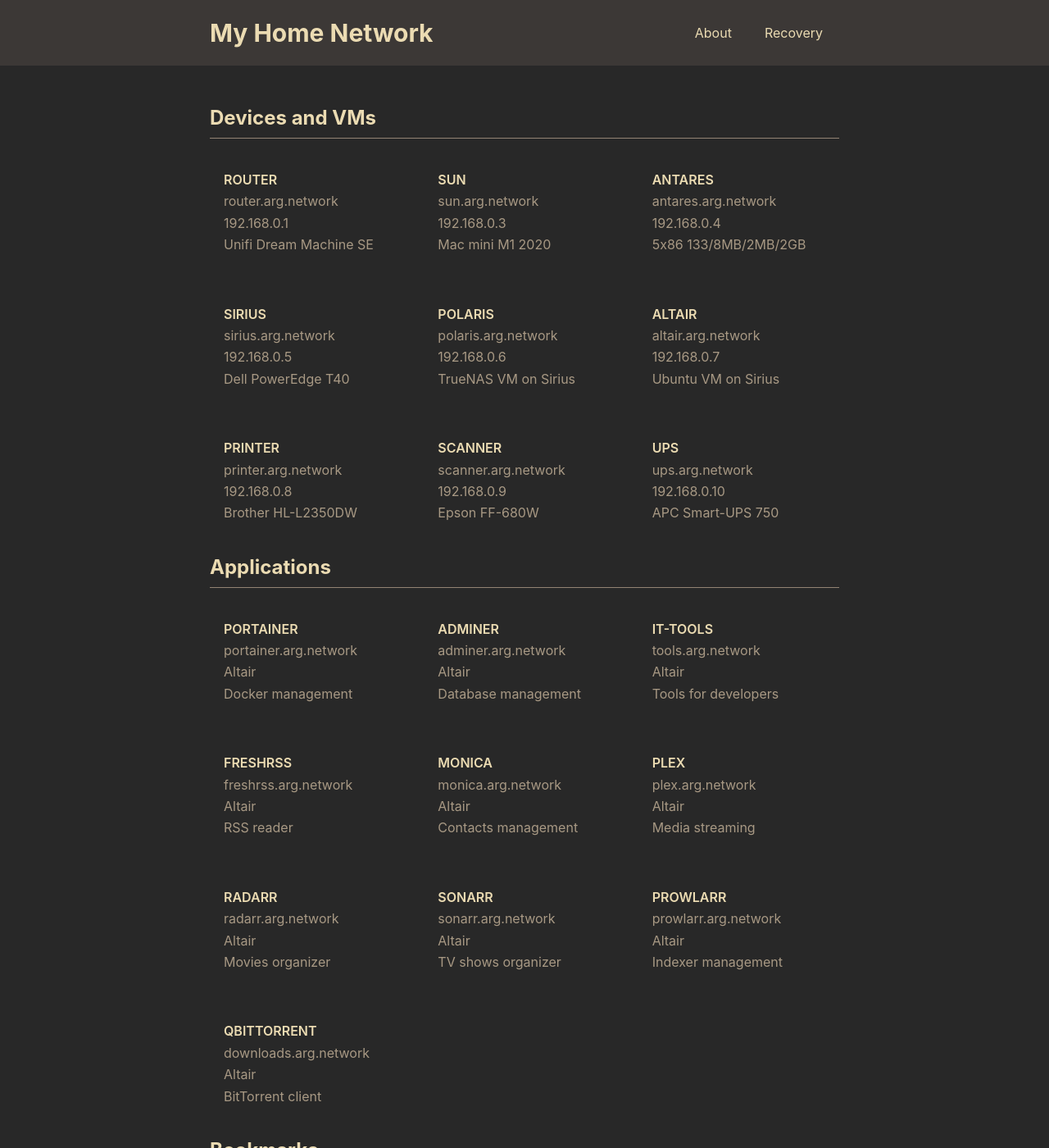
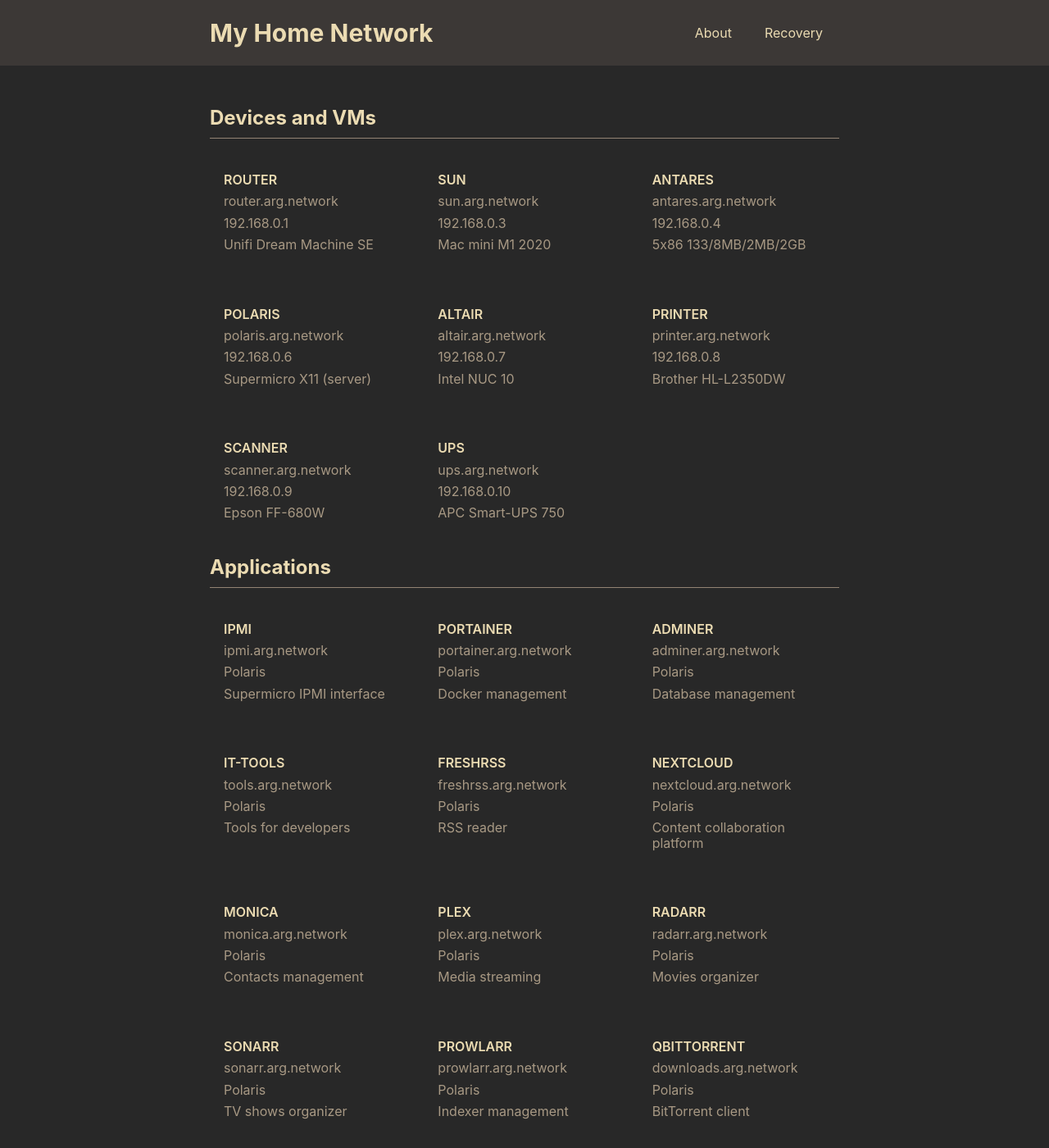
Before and after one commit to arg/dotfiles, a Jekyll site: the page built from docs/index.html, in a window 1280 px wide and 1400 px high. Shown: the whole window at 82% size. Built offline with Jekyll 4.4.1, drawn with Linux system fonts in a browser that asks for light colours.

Commit message:
Small upgrade

```diff
--- a/docs/_data/applications.yml
+++ b/docs/_data/applications.yml
@@ -1,50 +1,60 @@
+- name: 'IPMI'
+  description: 'Supermicro IPMI interface'
+  url: 'https://ipmi.arg.network'
+  hostname: 'ipmi.arg.network'
+  location: 'Polaris'
 - name: 'Portainer'
   description: 'Docker management'
   url: 'https://portainer.arg.network'
   hostname: 'portainer.arg.network'
-  location: 'Altair'
+  location: 'Polaris'
 - name: 'Adminer'
   description: 'Database management'
   url: 'https://adminer.arg.network'
   hostname: 'adminer.arg.network'
-  location: 'Altair'
+  location: 'Polaris'
 - name: 'IT-Tools'
   description: 'Tools for developers'
   url: 'https://tools.arg.network'
   hostname: 'tools.arg.network'
-  location: 'Altair'
+  location: 'Polaris'
 - name: 'FreshRSS'
   description: 'RSS reader'
   url: 'https://freshrss.arg.network'
   hostname: 'freshrss.arg.network'
-  location: 'Altair'
+  location: 'Polaris'
+- name: 'Nextcloud'
+  description: 'Content collaboration platform'
+  url: 'https://nextcloud.arg.network'
+  hostname: 'nextcloud.arg.network'
+  location: 'Polaris'
 - name: 'Monica'
   description: 'Contacts management'
   url: 'https://monica.arg.network'
   hostname: 'monica.arg.network'
-  location: 'Altair'
+  location: 'Polaris'
 - name: 'Plex'
   description: 'Media streaming'
   url: 'https://plex.arg.network'
   hostname: 'plex.arg.network'
-  location: 'Altair'
+  location: 'Polaris'
 - name: 'Radarr'
   description: 'Movies organizer'
   url: 'https://radarr.arg.network'
   hostname: 'radarr.arg.network'
-  location: 'Altair'
+  location: 'Polaris'
 - name: 'Sonarr'
   description: 'TV shows organizer'
   url: 'https://sonarr.arg.network'
   hostname: 'sonarr.arg.network'
-  location: 'Altair'
+  location: 'Polaris'
 - name: 'Prowlarr'
   description: 'Indexer management'
   url: 'https://prowlarr.arg.network'
   hostname: 'prowlarr.arg.network'
-  location: 'Altair'
+  location: 'Polaris'
 - name: 'qBittorrent'
   description: 'BitTorrent client'
   url: 'https://downloads.arg.network'
   hostname: 'downloads.arg.network'
-  location: 'Altair'
+  location: 'Polaris'
--- a/docs/_data/devices.yml
+++ b/docs/_data/devices.yml
@@ -16,20 +16,20 @@
   hostname: 'antares.arg.network'
   ip: '192.168.0.4'
 
-- name: 'Sirius'
-  description: 'Dell PowerEdge T40'
-  url: 'https://sirius.arg.network'
-  hostname: 'sirius.arg.network'
-  ip: '192.168.0.5'
+# - name: 'Sirius'
+#   description: 'Supermicro X11 (IPMI)'
+#   url: 'https://sirius.arg.network'
+#   hostname: 'sirius.arg.network'
+#   ip: '192.168.0.5'
 
 - name: 'Polaris'
-  description: 'TrueNAS VM on Sirius'
+  description: 'Supermicro X11 (server)'
   url: 'https://polaris.arg.network'
   hostname: 'polaris.arg.network'
   ip: '192.168.0.6'
 
 - name: 'Altair'
-  description: 'Ubuntu VM on Sirius'
+  description: 'Intel NUC 10'
   url: 'https://altair.arg.network'
   hostname: 'altair.arg.network'
   ip: '192.168.0.7'
```
Also changed, not shown: 1 other file.
